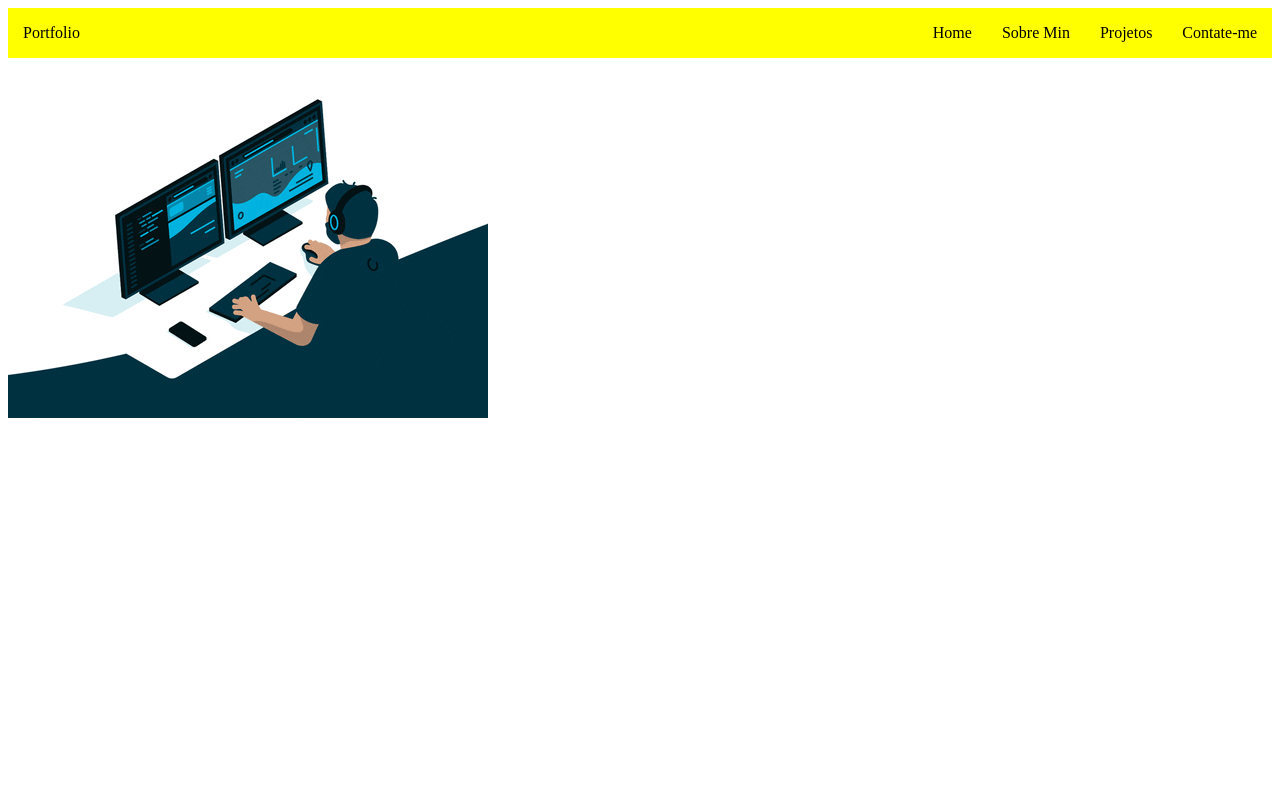
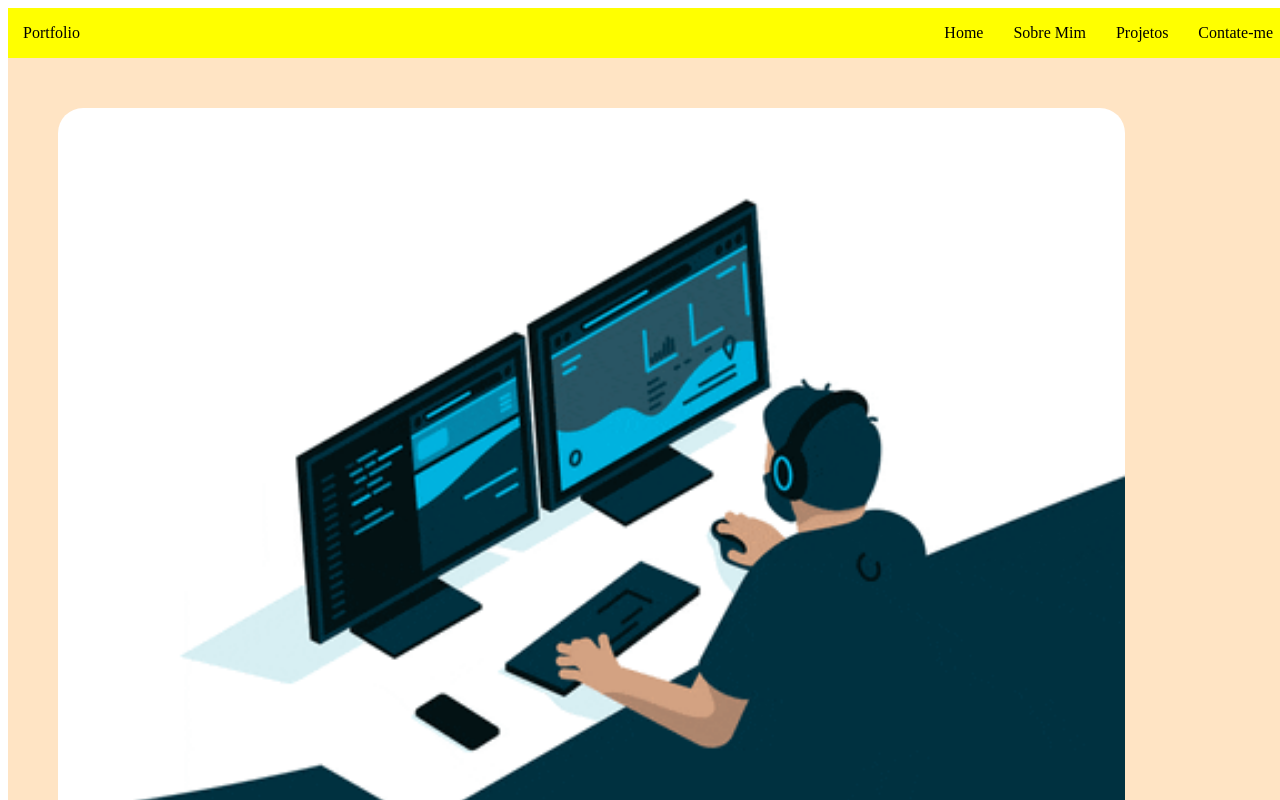
Before and after one commit to WillianAmorim/my-portfolio, a React (Create React App) app: page / in a window 1280 px wide. Shown: the top 800 px of the page. Built offline with nearby package versions, Linux system fonts and the light colour scheme.

Commit message:
adicionado component main e div no app

```diff
--- a/src/App.js
+++ b/src/App.js
@@ -1,23 +1,23 @@
 import React from "react";
-import { Header } from './styled'
+import { Main, Header, Div } from './styled'
 import Gif from './assets/giphy.gif'
 
 function App() {
   return (
-    <>
+    <Main>
       <Header>
         <p>Portfolio</p>
         <ul>
           <li>Home</li>
-          <li>Sobre Min</li>
+          <li>Sobre Mim</li>
           <li>Projetos</li>
           <li>Contate-me</li>
         </ul>
       </Header>
-      <div>
+      <Div>
         <img src={Gif} alt="" />
-      </div>
-    </>
+      </Div>
+    </Main>
   );
 }
 
```
